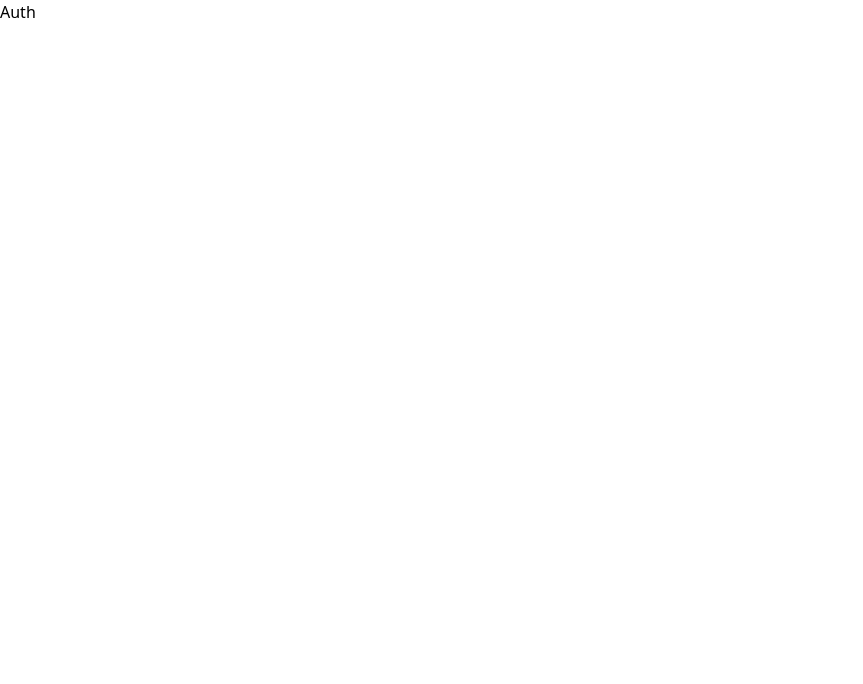
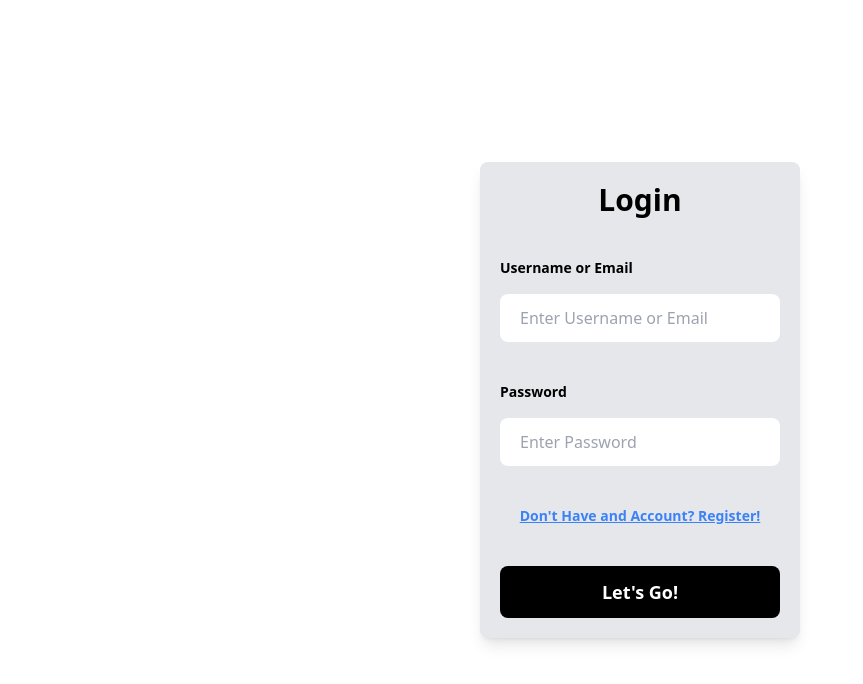
Before and after one commit to DivineDemon/food-app, a React (Create React App) app in the folder client/: page /auth in a window 1280 px wide. Shown: the top 684 px of the page, without its empty margins (0-863 px from the left). Built offline with nearby package versions, Linux system fonts and the light colour scheme.

Commit message:
Auth Form! ✨🚀💄

```diff
--- /dev/null
+++ b/client/src/components/FormGroup.jsx
@@ -0,0 +1,19 @@
+import React from "react";
+
+const FormGroup = ({ label, placeholder, type, name }) => {
+  return (
+    <div className="flex flex-col space-y-4">
+      <label htmlFor={name} className="text-sm font-semibold">
+        {label}
+      </label>
+      <input
+        type={type}
+        placeholder={placeholder}
+        name={name}
+        className="px-5 py-3 rounded-lg text-md"
+      />
+    </div>
+  );
+};
+
+export default FormGroup;
--- a/client/src/pages/Auth.js
+++ b/client/src/pages/Auth.js
@@ -1,7 +1,58 @@
-import React from "react";
+import React, { useState } from "react";
+import FormGroup from "../components/FormGroup";
 
 const Auth = () => {
-  return <div>Auth</div>;
+  const [isExisting, setIsExisting] = useState(false);
+
+  return (
+    <div className="w-screen h-screen flex items-center justify-center">
+      <form className="flex flex-col w-[25%] space-y-10 bg-gray-200 shadow-lg rounded-lg p-5">
+        <h1 className="text-center font-bold text-3xl">
+          {isExisting ? "Register" : "Login"}
+        </h1>
+        {isExisting ? (
+          <FormGroup
+            name="username"
+            placeholder="Enter Username"
+            type="text"
+            label="Username"
+          />
+        ) : (
+          <FormGroup
+            name="username"
+            placeholder="Enter Username or Email"
+            type="text"
+            label="Username or Email"
+          />
+        )}
+        {isExisting && (
+          <FormGroup
+            name="email"
+            placeholder="Enter Email"
+            type="email"
+            label="Email"
+          />
+        )}
+        <FormGroup
+          name="password"
+          placeholder="Enter Password"
+          type="password"
+          label="Password"
+        />
+        <span
+          onClick={() => setIsExisting((prevState) => !prevState)}
+          className="text-center text-sm font-semibold text-blue-500 underline cursor-pointer"
+        >
+          {isExisting
+            ? "Already have an account! Login."
+            : "Don't Have and Account? Register!"}
+        </span>
+        <button className="px-5 py-3 bg-black rounded-lg text-white text-lg font-semibold hover:bg-white hover:border hover:border-black hover:text-black transition delay-150 ease-in-out">
+          Let's Go!
+        </button>
+      </form>
+    </div>
+  );
 };
 
 export default Auth;
```
